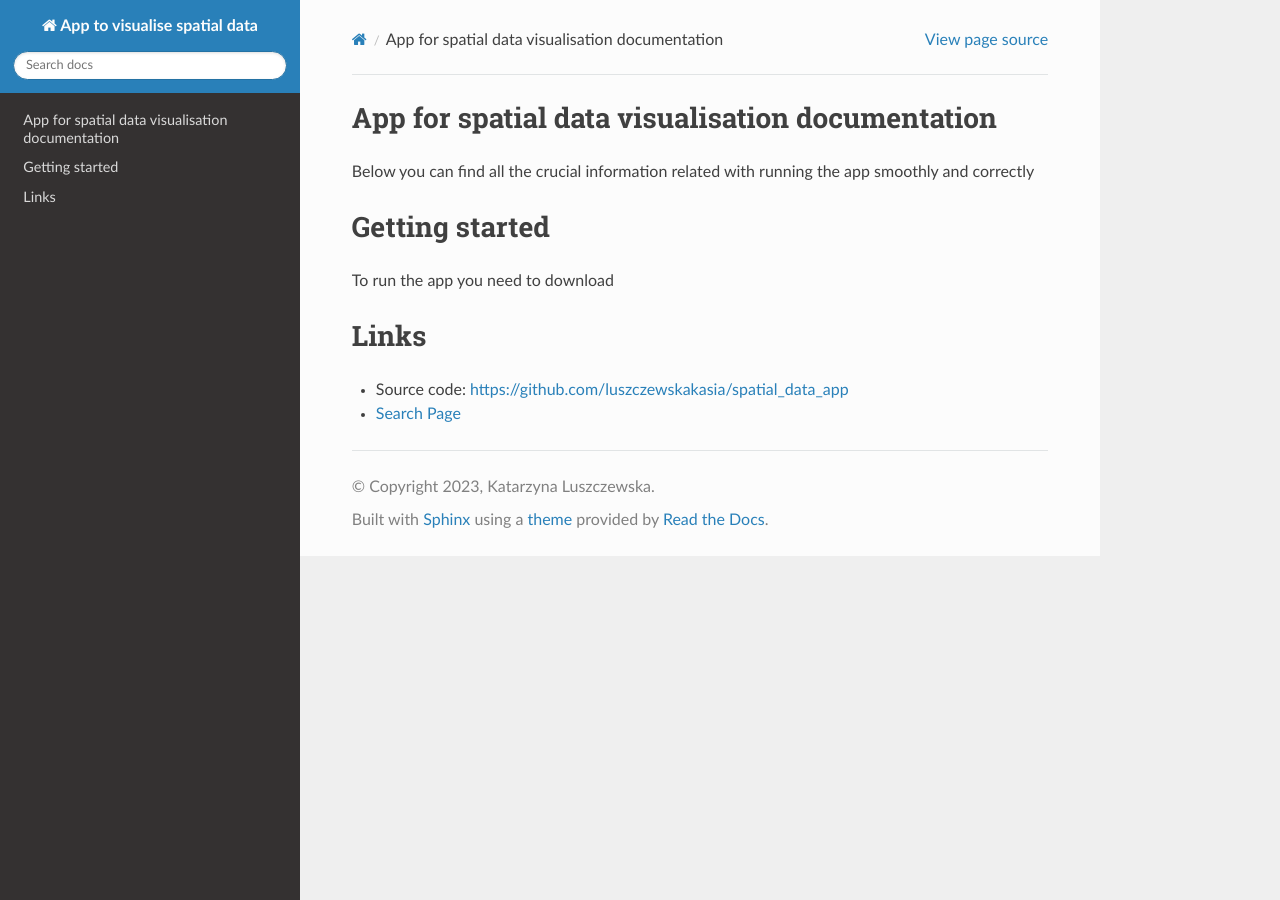
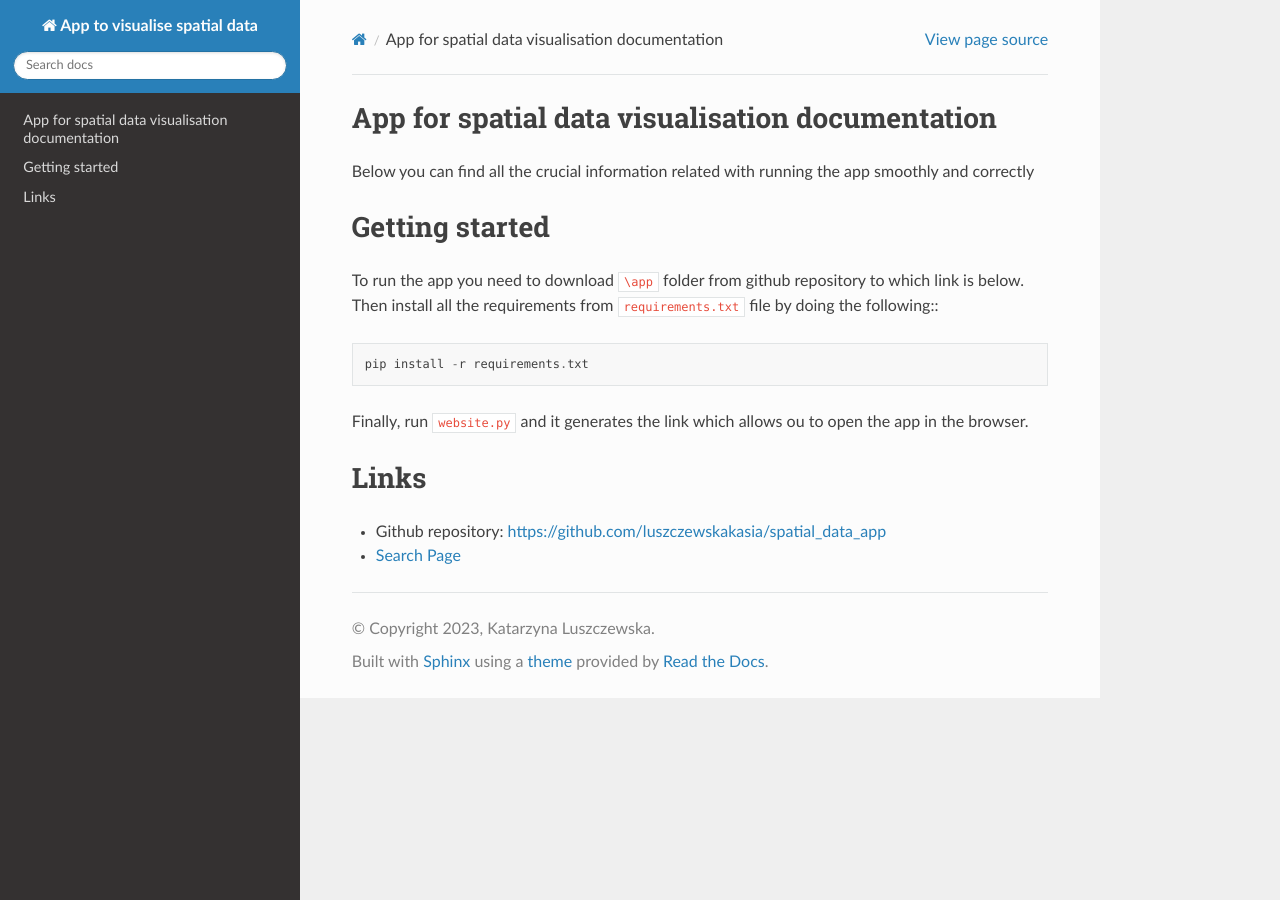
Before and after one commit to luszczewskakasia/spatial_data_app, a Sphinx documentation site: the page built from docs/source/index.rst, in a window 1280 px wide. Built offline with Sphinx 7.4.7 and the Read the Docs theme 2.0.0, drawn with Linux system fonts in a browser that asks for light colours.

Commit message:
finish docs

```diff
--- a/docs/source/index.rst
+++ b/docs/source/index.rst
@@ -15,11 +15,15 @@ Below you can find all the crucial information related with running the app smoo
 Getting started
 ===============
 
-To run the app you need to download
+To run the app you need to download ``\app`` folder from github repository to which link is below.
+Then install all the requirements from ``requirements.txt`` file by doing the following:::
 
+   pip install -r requirements.txt
+
+Finally, run ``website.py`` and it generates the link which allows ou to open the app in the browser.
 
 Links
 ==================
 
-* Source code: https://github.com/luszczewskakasia/spatial_data_app
+* Github repository: https://github.com/luszczewskakasia/spatial_data_app
 * :ref:`search`
```
